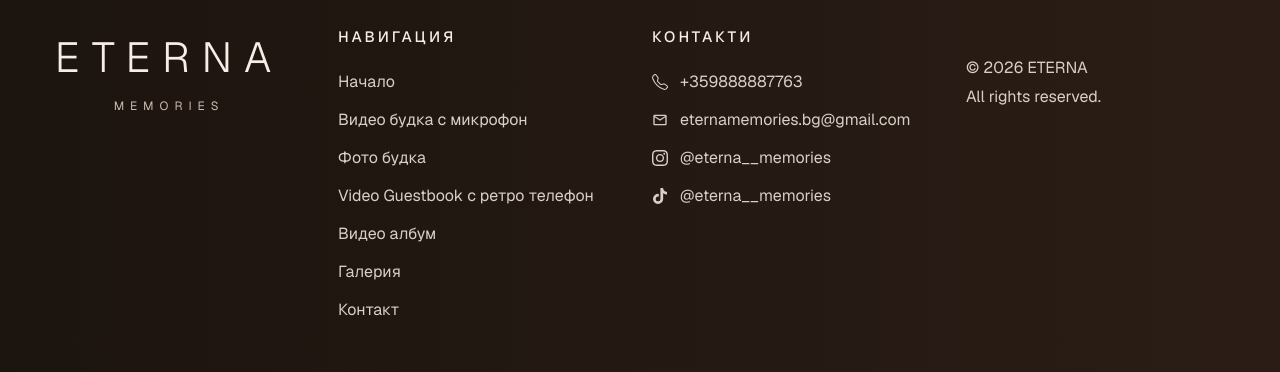
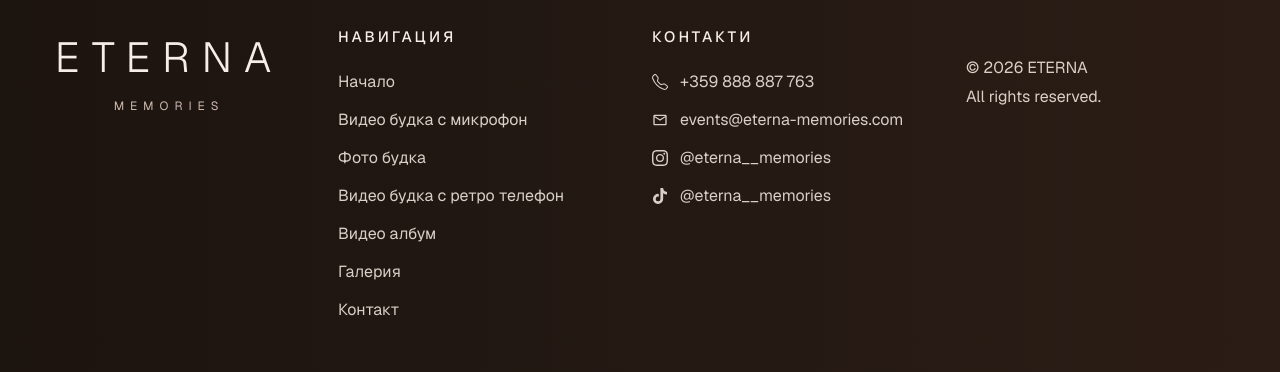
Before and after one commit to nansitocheva-netizen/eterna-site, a Next.js app: page /gallery in a window 1280 px wide. Shown: the part 3472-3844 px from the top of the page. Built offline with nearby package versions, Linux system fonts and the light colour scheme.

Commit message:
UUpdate some headings

```diff
--- a/app/api/booking/route.ts
+++ b/app/api/booking/route.ts
@@ -1,7 +1,8 @@
 import { Resend } from "resend";
 import { NextResponse } from "next/server";
+import { email } from "@/app/copy";
 
-const recipient = process.env.EMAIL_RECIPIENT ?? "eternamemories.bg@gmail.com";
+const recipient = process.env.EMAIL_RECIPIENT ?? email;
 
 function formatEmailHtml(form: Record<string, string>) {
   const product = form.product || "(не е посочен)";
--- a/app/components/Navbar.tsx
+++ b/app/components/Navbar.tsx
@@ -2,6 +2,9 @@
 
 import Link from "next/link";
 import styles from "./Navbar.module.css";
+import { copy } from "../copy";
+
+const { nav } = copy;
 
 /**
  * The mobile hamburger toggle is driven entirely by CSS
@@ -20,23 +23,6 @@ function closeMenu() {
   if (toggle) toggle.checked = false;
 }
 
-/**
- * All product entries — used both by the desktop dropdown and the
- * mobile slide-in menu so the two stay in sync automatically.
- * `href` starting with "#booking" opens the modal (pre-set to the
- * given `productKey`). All others navigate normally.
- */
-const PRODUCT_LINKS: Array<{
-  label: string;
-  href: string;
-  productKey?: string;
-}> = [
-  { label: "Видео будка с микрофон",         href: "/video-guestbook" },
-  { label: "Фото будка",                      href: "/photo-booth" },
-  { label: "Video Guestbook с ретро телефон", href: "/video-booth" },
-  { label: "Видео албум",                     href: "/video-album" },
-];
-
 export default function Navbar() {
   return (
     <header className={styles.header}>
@@ -51,48 +37,51 @@ export default function Navbar() {
       />
 
       {/* Slide-in menu panel (mobile) */}
-      <div className={styles.menu} role="navigation" aria-label="Главно меню">
+      <div
+        className={styles.menu}
+        role="navigation"
+        aria-label={nav.ariaMainMenu}
+      >
         <label
           htmlFor="nav-toggle"
           className={styles.closeBtn}
-          aria-label="Затвори меню"
+          aria-label={nav.ariaCloseMenu}
         >
           ✕
         </label>
-        <Link href="/" className={styles.menuLink} onClick={closeMenu}>
-          Начало
+        <Link
+          href={nav.home.href}
+          className={styles.menuLink}
+          onClick={closeMenu}
+        >
+          {nav.home.label}
         </Link>
 
-        <div className={styles.menuGroupLabel}>Продукти</div>
-        {PRODUCT_LINKS.map((item) =>
-          item.href.startsWith("#") ? (
-            <button
-              key={item.label}
-              type="button"
-              className={styles.menuSubLink}
-              data-booking-trigger="true"
-              data-booking-product={item.productKey}
-              onClick={closeMenu}
-            >
-              {item.label}
-            </button>
-          ) : (
+        <div className={styles.menuGroupLabel}>{nav.products.label}</div>
+        {nav.products.items.map((item) => (
           <Link
-              key={item.label}
+            key={item.href}
             href={item.href}
             className={styles.menuSubLink}
             onClick={closeMenu}
           >
             {item.label}
           </Link>
-          ),
-        )}
+        ))}
 
-        <Link href="/gallery" className={styles.menuLink} onClick={closeMenu}>
-          Галерия
+        <Link
+          href={nav.gallery.href}
+          className={styles.menuLink}
+          onClick={closeMenu}
+        >
+          {nav.gallery.label}
         </Link>
-        <Link href="/contact" className={styles.menuLink} onClick={closeMenu}>
-          Контакти
+        <Link
+          href={nav.contact.href}
+          className={styles.menuLink}
+          onClick={closeMenu}
+        >
+          {nav.contact.label}
         </Link>
       </div>
 
@@ -102,7 +91,7 @@ export default function Navbar() {
         <label
           htmlFor="nav-toggle"
           className={styles.hamburger}
-          aria-label="Отвори меню"
+          aria-label={nav.ariaOpenMenu}
         >
           ☰
         </label>
@@ -115,59 +104,46 @@ export default function Navbar() {
               className={`${styles.desktopLink} ${styles.dropdownTrigger}`}
               aria-haspopup="true"
             >
-              Продукти
+              {nav.products.label}
               <span className={styles.chevron} aria-hidden="true">
                 ▾
               </span>
             </Link>
             <div className={styles.dropdownPanel} role="menu">
-              {PRODUCT_LINKS.map((item) =>
-                item.href.startsWith("#") ? (
-                  <button
-                    key={item.label}
-                    type="button"
-                    className={styles.dropdownItem}
-                    data-booking-trigger="true"
-                    data-booking-product={item.productKey}
-                    role="menuitem"
-                  >
-                    {item.label}
-                  </button>
-                ) : (
+              {nav.products.items.map((item) => (
                 <Link
-                    key={item.label}
+                  key={item.href}
                   href={item.href}
                   className={styles.dropdownItem}
                   role="menuitem"
                 >
                   {item.label}
                 </Link>
-                ),
-              )}
+              ))}
             </div>
           </div>
-          <Link href="/gallery" className={styles.desktopLink}>
-            Галерия
+          <Link href={nav.gallery.href} className={styles.desktopLink}>
+            {nav.gallery.label}
           </Link>
         </nav>
 
         {/* Logo — centered on both mobile and desktop */}
-        <Link href="/" className={styles.logo} onClick={closeMenu}>
+        <Link href={nav.home.href} className={styles.logo} onClick={closeMenu}>
           ETERNA MEMORIES
         </Link>
 
         {/* Desktop: right nav + CTA */}
         <div className={styles.desktopNavRight}>
           <nav className={styles.desktopNavRightLinks}>
-            <Link href="/video-album" className={styles.desktopLink}>
-              Видео албум
+            <Link href={nav.videoAlbum.href} className={styles.desktopLink}>
+              {nav.videoAlbum.label}
             </Link>
-            <Link href="/contact" className={styles.desktopLink}>
-              Контакти
+            <Link href={nav.contact.href} className={styles.desktopLink}>
+              {nav.contact.label}
             </Link>
           </nav>
           <button className={styles.ctaBtn} data-booking-trigger="true">
-            ЗАПАЗИ ДАТА
+            {nav.cta}
           </button>
         </div>
       </div>
--- a/app/copy.ts
+++ b/app/copy.ts
@@ -13,6 +13,21 @@
  *   can then replace the direct import with no key renames needed.
  */
 
+/**
+ * Contact channels — single source of truth for phone, email and social
+ * accounts. Change values here and every page (navbar, footer, contact page,
+ * inline links, JSON-LD, etc.) picks up the update automatically.
+ *
+ * `value` is what users see; `href` is what the browser follows.
+ */
+export const email = "events@eterna-memories.com";
+const contactChannels = {
+  phone:     { label: "Телефон",   value: "+359 888 887 763",            href: "tel:+359888887763" },
+  email:     { label: "Имейл",     value: email, href: `mailto:${email}` },
+  instagram: { label: "Instagram", value: "@eterna__memories",           href: "https://instagram.com/eterna__memories" },
+  tiktok:    { label: "TikTok",    value: "@eterna__memories",           href: "https://tiktok.com/@eterna__memories" },
+} as const;
+
 export const copy = {
 
   /* ─── Shared across pages ──────────────────────────────────────────── */
@@ -21,6 +36,61 @@ export const copy = {
     checkDatesBtn: "ПРОВЕРИ СВОБОДНИ ДАТИ",
     /** "How it works" section eyebrow label */
     howItWorksEyebrow: "КАК РАБОТИ",
+  },
+
+  /* ─── Contact info (phone, email, socials) ─────────────────────────── */
+  contactChannels,
+
+  /* ─── Navigation (Navbar + mobile menu) ────────────────────────────── */
+  nav: {
+    /** Top-level links shown on their own in the navbar / mobile menu. */
+    home:       { label: "Начало",      href: "/" },
+    gallery:    { label: "Галерия",     href: "/gallery" },
+    contact:    { label: "Контакти",    href: "/contact" },
+    videoAlbum: { label: "Видео албум", href: "/video-album" },
+
+    /** Product links used by both the desktop dropdown and mobile menu. */
+    products: {
+      label: "Продукти",
+      items: [
+        { label: "Видео будка с микрофон",         href: "/video-guestbook" },
+        { label: "Фото будка",                      href: "/photo-booth" },
+        { label: "Video Guestbook с ретро телефон", href: "/video-booth" },
+        { label: "Видео албум",                     href: "/video-album" },
+      ],
+    },
+
+    /** Primary CTA button in the navbar (opens BookingModal). */
+    cta: "ЗАПАЗИ ДАТА",
+
+    /** Aria labels (screen readers). */
+    ariaMainMenu: "Главно меню",
+    ariaOpenMenu: "Отвори меню",
+    ariaCloseMenu: "Затвори меню",
+  },
+
+  /* ─── Footer ───────────────────────────────────────────────────────── */
+  footer: {
+    logoName:       "ETERNA",
+    logoSub:        "MEMORIES",
+    sectionNav:     "НАВИГАЦИЯ",
+    sectionContact: "КОНТАКТИ",
+    /**
+     * Footer navigation. Kept separately from `nav` so the footer can list
+     * every page in a flat order (no dropdown) while the top nav groups the
+     * products under "Продукти".
+     */
+    navLinks: [
+      { label: "Начало",                      href: "/" },
+      { label: "Видео будка с микрофон",      href: "/video-guestbook" },
+      { label: "Фото будка",                  href: "/photo-booth" },
+      { label: "Видео будка с ретро телефон", href: "/video-booth" },
+      { label: "Видео албум",                 href: "/video-album" },
+      { label: "Галерия",                     href: "/gallery" },
+      { label: "Контакт",                     href: "/contact" },
+    ],
+    copyright: "© 2026 ETERNA",
+    rights:    "All rights reserved.",
   },
 
   /**
@@ -32,7 +102,7 @@ export const copy = {
   bookingProducts: [
     { key: "video-guestbook", label: "Видео будка с микрофон" },
     { key: "photo-booth",     label: "Фото будка" },
-    { key: "video-booth",     label: "Video Guestbook с ретро телефон" },
+    { key: "video-booth",     label: "Видео будка с ретро телефон" },
     { key: "undecided",       label: "Не съм решил/а още" },
   ],
 
@@ -85,11 +155,11 @@ export const copy = {
         {
           key: "video-booth",
           badge: "ОРИГИНАЛНАТА",
-          title: "Video Guestbook",
+          title: "Видео будка",
           subtitle: "с ретро телефон",
           text: "Нашата емблематична овална будка с декоративен винтидж телефон и таблет. Гостите записват искрени видео послания, които превръщаме в персонализиран физически албум.",
           image: "/product-video-booth.png",
-          imageAlt: "Video Guestbook с ретро телефон — Eterna",
+          imageAlt: "Видео будка с ретро телефон — Eterna",
           cta: "Разгледай",
           href: "/video-booth",
         },
@@ -154,7 +224,7 @@ export const copy = {
     social: {
       eyebrow: "ВИЖТЕ НИ В ДЕЙСТВИЕ",
       text: "Истории от реални събития, зад кулисите и много повече — последвайте ни в Instagram.",
-      handle: "@eterna__memories →",
+      handle: `${contactChannels.instagram.value} →`,
     },
 
     faq: {
@@ -397,7 +467,7 @@ export const copy = {
   /* ─── Video Booth page (/video-booth) ──────────────────────────────── */
   videoBooth: {
     hero: {
-      label: "VIDEO BOOTH",
+      label: "ВИДЕО БУДКА С ТЕЛЕФОН",
       heading: "Думите, казани\nот сърце —\nзапазени завинаги",
       body: "Дайте на гостите си гласа, който заслужават. Лични видео послания, записани пред елегантна будка — и доставени в красив физически албум след вашето събитие.",
       cta: "ЗАПАЗИ СВОЯТА ДАТА",
@@ -510,7 +580,7 @@ export const copy = {
 
     instagram: {
       text: "Още истории, зад кулисите и актуални събития — последвайте ни в Instagram.",
-      handle: "@eterna__memories →",
+      handle: `${contactChannels.instagram.value} →`,
     },
 
     /** Aria labels for the lightbox (aria). */
@@ -552,11 +622,12 @@ export const copy = {
 
     info: {
       label: "НАМЕРЕТЕ НИ",
+      /** Items derived from the shared `contactChannels` above. */
       items: [
-        { label: "Телефон",   value: "+359 888 887 763",            href: "tel:+359888887763",                            external: false },
-        { label: "Имейл",     value: "eternamemories.bg@gmail.com", href: "mailto:eternamemories.bg@gmail.com",           external: false },
-        { label: "Instagram", value: "@eterna__memories",           href: "https://instagram.com/eterna__memories",       external: true  },
-        { label: "TikTok",    value: "@eterna__memories",            href: "https://tiktok.com/@eterna__memories",          external: true  },
+        { ...contactChannels.phone,     external: false },
+        { ...contactChannels.email,     external: false },
+        { ...contactChannels.instagram, external: true  },
+        { ...contactChannels.tiktok,    external: true  },
       ],
     },
 
--- a/app/gallery/page.tsx
+++ b/app/gallery/page.tsx
@@ -27,7 +27,7 @@ export default function GalleryPage() {
       <section className={styles.instagram}>
         <p className={styles.instagramText}>{instagram.text}</p>
         <a
-          href="https://instagram.com/eterna__memories"
+          href={copy.contactChannels.instagram.href}
           target="_blank"
           rel="noopener noreferrer"
           className={styles.instagramBtn}
--- a/app/layout.tsx
+++ b/app/layout.tsx
@@ -10,6 +10,9 @@ import { FaTiktok } from "react-icons/fa";
 import styles from "./layout.module.css";
 import Link from "next/link";
 import { siteConfig, siteKeywords } from "./seo";
+import { copy } from "./copy";
+
+const { footer, contactChannels } = copy;
 
 const geistSans = Geist({
   variable: "--font-geist-sans",
@@ -104,81 +107,69 @@ export default function RootLayout({
           <div className={styles.footerGrid}>
             {/* Logo */}
             <div className={styles.footerLogo}>
-              <h1 className={styles.footerLogoName}>ETERNA</h1>
-              <p className={styles.footerLogoSub}>MEMORIES</p>
+              <h1 className={styles.footerLogoName}>{footer.logoName}</h1>
+              <p className={styles.footerLogoSub}>{footer.logoSub}</p>
             </div>
 
             {/* Navigation */}
             <div>
-              <p className={styles.footerSectionTitle}>НАВИГАЦИЯ</p>
+              <p className={styles.footerSectionTitle}>{footer.sectionNav}</p>
               <div className={styles.footerLinks}>
-                <Link href="/" className={styles.footerLink}>
-                  Начало
-                </Link>
-                <a href="/video-guestbook" className={styles.footerLink}>
-                  Видео будка с микрофон
-                </a>
-                <a href="/photo-booth" className={styles.footerLink}>
-                  Фото будка
-                </a>
-                <a href="/video-booth" className={styles.footerLink}>
-                  Video Guestbook с ретро телефон
-                </a>
-                <a href="/video-album" className={styles.footerLink}>
-                  Видео албум
-                </a>
-                <a href="/gallery" className={styles.footerLink}>
-                  Галерия
-                </a>
-                <a href="/contact" className={styles.footerLink}>
-                  Контакт
-                </a>
+                {footer.navLinks.map((link) => (
+                  <Link
+                    key={link.href}
+                    href={link.href}
+                    className={styles.footerLink}
+                  >
+                    {link.label}
+                  </Link>
+                ))}
               </div>
             </div>
 
             {/* Contact */}
             <div>
-              <p className={styles.footerSectionTitle}>КОНТАКТИ</p>
+              <p className={styles.footerSectionTitle}>{footer.sectionContact}</p>
               <div className={styles.footerLinks}>
                 <a
-                  href="tel:+359888887763"
+                  href={contactChannels.phone.href}
                   className={`${styles.footerLink} ${styles.footerContactRow}`}
                 >
                   <BsTelephone />
-                  <span>+359888887763</span>
+                  <span>{contactChannels.phone.value}</span>
                 </a>
                 <a
-                  href="mailto:eternamemories.bg@gmail.com"
+                  href={contactChannels.email.href}
                   className={`${styles.footerLink} ${styles.footerContactRow}`}
                 >
                   <MdMailOutline />
-                  <span>eternamemories.bg@gmail.com</span>
+                  <span>{contactChannels.email.value}</span>
                 </a>
                 <a
-                  href="https://instagram.com/eterna__memories"
+                  href={contactChannels.instagram.href}
                   className={`${styles.footerLink} ${styles.footerContactRow}`}
                   target="_blank"
                   rel="noreferrer noopener"
                 >
                   <SiInstagram />
-                  <span>@eterna__memories</span>
+                  <span>{contactChannels.instagram.value}</span>
                 </a>
                 <a
-                  href="https://tiktok.com/@eterna__memories"
+                  href={contactChannels.tiktok.href}
                   className={`${styles.footerLink} ${styles.footerContactRow}`}
                   target="_blank"
                   rel="noreferrer noopener"
                 >
                   <FaTiktok />
-                  <span>@eterna__memories</span>
+                  <span>{contactChannels.tiktok.value}</span>
                 </a>
               </div>
             </div>
 
             {/* Copyright */}
             <div className={styles.footerCopyright}>
-              <div>© 2026 ETERNA</div>
-              <div>All rights reserved.</div>
+              <div>{footer.copyright}</div>
+              <div>{footer.rights}</div>
             </div>
           </div>
         </footer>
--- a/app/page.tsx
+++ b/app/page.tsx
@@ -291,7 +291,7 @@ export default function Home() {
           <div className={styles.sectionEyebrowLine} />
           <p className={styles.socialText}>{social.text}</p>
           <a
-            href="https://instagram.com/eterna__memories"
+            href={copy.contactChannels.instagram.href}
             target="_blank"
             rel="noopener noreferrer"
             className={styles.socialLink}
```
Also changed, not shown: 1 other file (tests, documents, lock files or other folders). Lines whose indentation alone changed are shown as unchanged.
